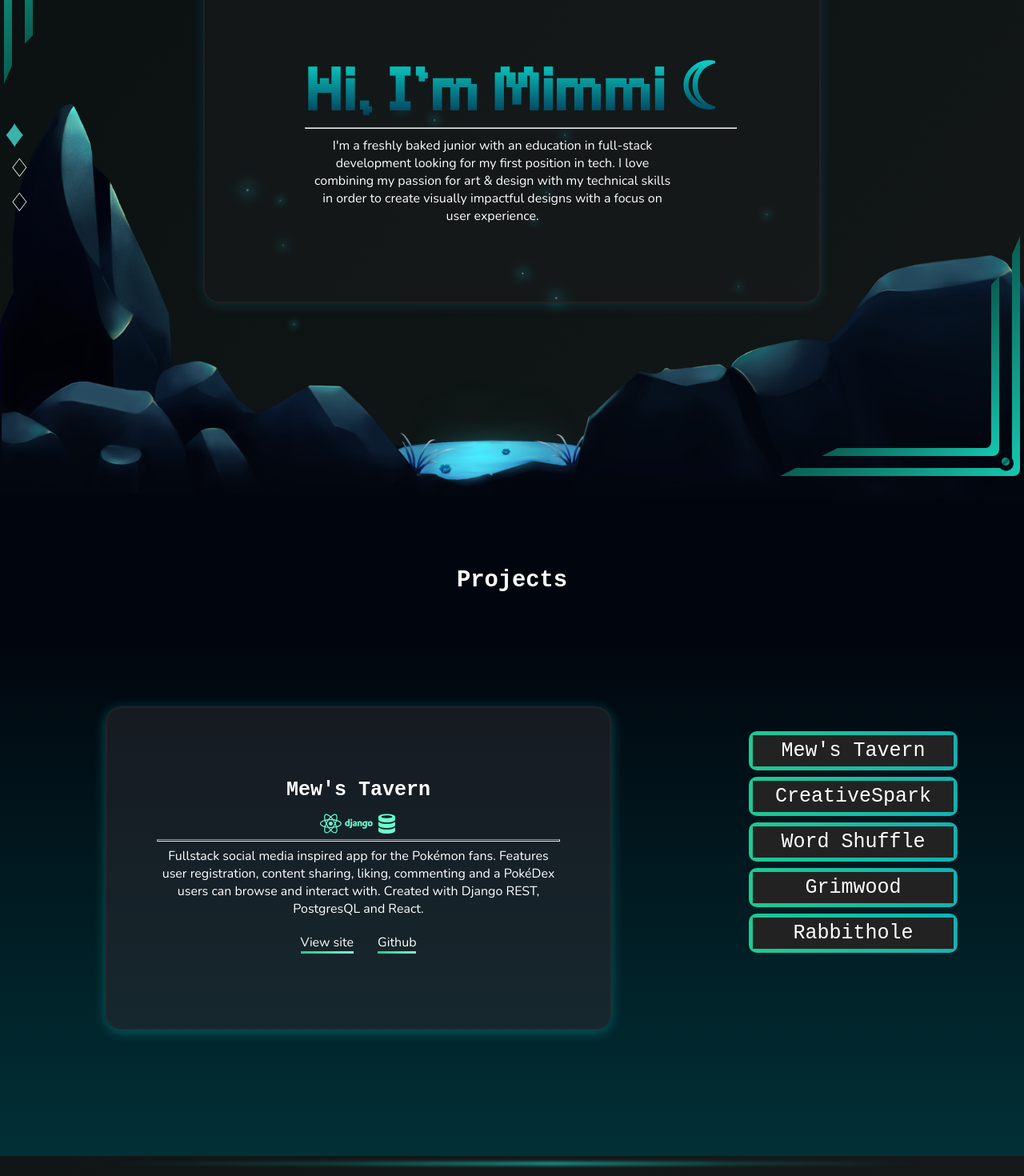
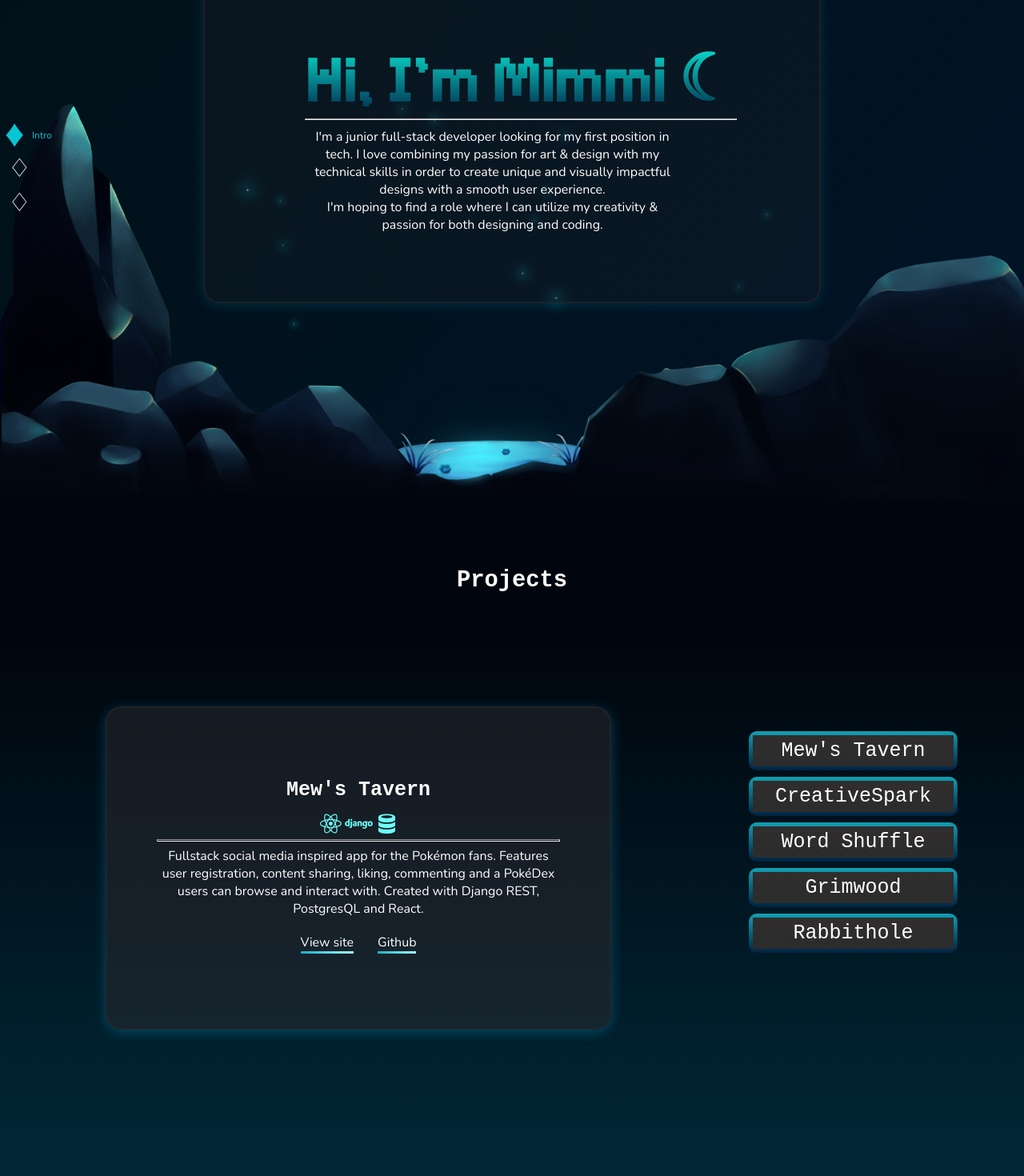
Before and after one commit to Stockman-Jr/react-portfolio, a React (Create React App) app in the folder main/: page / in a window 1280 px wide. Shown: the part 200-1670 px from the top of the page at 80% size. Built offline with nearby package versions, Linux system fonts and the light colour scheme.

Commit message:
add and update styles

```diff
--- a/main/src/App.js
+++ b/main/src/App.js
@@ -10,7 +10,6 @@ function App() {
     <div className="App">
       {/* <SvgBorders /> */}
       <ContactMenu />
-      <SvgBorders />
 
       <PageSections />
     </div>
--- a/main/src/components/Fireflies.js
+++ b/main/src/components/Fireflies.js
@@ -43,6 +43,7 @@ const Firefly = () => {
 
   React.useEffect(() => {
     moveFirefly();
+    console.log(window.innerWidth);
   }, []);
 
   return (
--- a/main/src/components/Section.js
+++ b/main/src/components/Section.js
@@ -6,13 +6,7 @@ function Section({ id, children }) {
   const inView = useInView(ref);
 
   return (
-    <motion.div
-      ref={ref}
-      id={`section-${id}`}
-      initial={{ opacity: 0 }}
-      animate={{ opacity: inView ? 1 : 0 }}
-      transition={{ duration: 0.8 }}
-    >
+    <motion.div ref={ref} id={`section-${id}`}>
       {children}
     </motion.div>
   );
--- a/main/src/pages/AboutSection.js
+++ b/main/src/pages/AboutSection.js
@@ -6,7 +6,7 @@ import SkillBar from "../components/SkillBar";
 function AboutSection(props) {
   const { currentPage } = props;
   return (
-    <section className={styles.Main}>
+    <section className={`${styles.Main} ${styles.BgGradReverse}`}>
       <h1>About</h1>
       <div className={styles.InnerContainer}>
         <div className={styles.Skills}>
--- a/main/src/pages/IntroSection.js
+++ b/main/src/pages/IntroSection.js
@@ -45,11 +45,12 @@ function IntroSection(props) {
 
           <div className={styles.AboutText}>
             <span>
-              I'm a freshly baked junior with an education in full-stack
-              development looking for my first position in tech. I love
-              combining my passion for art & design with my technical skills in
-              order to create visually impactful designs with a focus on user
-              experience.
+              I'm a junior full-stack developer looking for my first position in
+              tech. I love combining my passion for art & design with my
+              technical skills in order to create unique and visually impactful
+              designs with a smooth user experience. <br />
+              I'm hoping to find a role where I can utilize my creativity &
+              passion for both designing and coding.
             </span>
           </div>
         </div>
--- a/main/src/pages/PageSections.js
+++ b/main/src/pages/PageSections.js
@@ -5,6 +5,7 @@ import ProjectsSection from "./ProjectsSection";
 import AboutSection from "./AboutSection";
 import Section from "../components/Section";
 import { useScrollY } from "../hooks/ScrollHook";
+import { motion } from "framer-motion";
 import Fireflies from "../components/Fireflies";
 
 function PageSections() {
@@ -57,14 +58,37 @@ function PageSections() {
   return (
     <>
       <div className={styles.Anchors}>
+        <div className={styles.IntroAnchor}>
           <span
             onClick={() => handlePageClick(0)}
             className={currentPage === 0 ? styles.Active : styles.Inactive}
-        ></span>
+          ></span>{" "}
+          <motion.small
+            className={styles.PageName}
+            initial={{ opacity: 0 }}
+            animate={{ opacity: currentPage === 0 ? 1 : 0 }}
+            transition={{ duration: 0.8 }}
+          >
+            {" "}
+            Intro
+          </motion.small>
+        </div>
+
+        <div className={styles.IntroAnchor}>
           <span
             onClick={() => handlePageClick(1)}
             className={currentPage === 1 ? styles.Active : styles.Inactive}
-        ></span>
+          ></span>{" "}
+          <motion.small
+            className={styles.PageName}
+            initial={{ opacity: 0 }}
+            animate={{ opacity: currentPage === 1 ? 1 : 0 }}
+            transition={{ duration: 0.8 }}
+          >
+            {" "}
+            Projects
+          </motion.small>
+        </div>
         <span
           onClick={() => handlePageClick(2)}
           className={currentPage === 2 ? styles.Active : styles.Inactive}
@@ -79,7 +103,7 @@ function PageSections() {
         <Section id={1}>
           <ProjectsSection currentPage={currentPage} />
         </Section>
-        <hr className={styles.Divider} />
+
         <Section id={2}>
           <AboutSection currentPage={currentPage} />
         </Section>
--- a/main/src/styles/Fireflies.module.css
+++ b/main/src/styles/Fireflies.module.css
@@ -6,6 +6,6 @@
 }
 
 .Fireflies {
-    width: 100%;
+    width: 80%;
     height: 100%;
 }
--- a/main/src/styles/PageSections.module.css
+++ b/main/src/styles/PageSections.module.css
@@ -3,7 +3,7 @@
     position: relative;
     width: 100%;
     background-color: #191a1b;
-    background: linear-gradient(309deg, rgb(24, 27, 27) 0%, rgb(11, 17, 17) 100%);
+    background: linear-gradient(309deg, rgb(0, 22, 49) 0%, rgb(2, 17, 24) 100%);
 }
 
 .Anchors {
@@ -28,6 +28,17 @@
     transform: scale(1);
     transition: all 0.8s ease-in;
   }
+  .IntroAnchor {
+    display: flex;
+  }
+
+  .PageName {
+    font-size: 12px;
+    position: absolute;
+    left: 30px;
+    color: #08c5d3;
+    margin-top: 15px;
+  }
 
 .Inactive{
     color: white;
@@ -38,7 +49,7 @@
 }
 
 .Active {
-    color: rgb(58, 179, 172);
+    color: #08c5d3;
     font-size: 2em;
     position: sticky;
     z-index: 1000;
--- a/main/src/styles/Sections.module.css
+++ b/main/src/styles/Sections.module.css
@@ -19,17 +19,13 @@
     background-position-x: center;
 }
 
-.MainBgUp {
-    background-image: url('../assets/forestup1.png');
-    background-repeat: no-repeat;
-    background-size: cover;
-    background-position: center;
+.BgGrad {
+    background: linear-gradient(to bottom, rgb(1, 6, 14) 20%, rgb(1, 39, 54) 100%);
 }
 
-.BgGrad {
-    background: linear-gradient(to bottom, rgb(1, 6, 14) 20%, rgb(1, 48, 54) 100%);
+.BgGradReverse {
+    background: linear-gradient(to bottom, rgb(1, 39, 54) 20%, rgb(1, 6, 14) 100%);
 }
-
 
 .Content {
     width: 60%;
@@ -126,12 +122,12 @@ h1 {
     height: 400px;
     border-radius: 20px;
     border: 2px solid #2b2b2b86;
-    box-shadow: 0 3px 15px rgba(12, 235, 235, 0.3);
+    box-shadow: 0 3px 15px rgba(12, 183, 235, 0.3);
     background-color: rgba(44, 43, 48, 0.5);
 }
 
 .Details svg {
-    color: #6bffce;
+    color: #6bfff8;
     font-size: 35px;
 }
 
@@ -159,12 +155,23 @@ h1 {
     padding: 5px;
     margin-bottom: 8px;
     border: 5px solid transparent;
-    background: linear-gradient(#222, #222),
-    linear-gradient(to left, rgb(17, 179, 179), rgb(30, 201, 144));
-               background-origin: padding-box, border-box;
+    background: linear-gradient(#302d2d, #2c2c2c),
+    linear-gradient(to bottom, rgb(17, 160, 179), rgb(1, 34, 65));
+    background-origin: padding-box, border-box;
     background-position: 100% 100%;
     background-size: 100% 100%;
     background-repeat: no-repeat;
+}
+
+.ProjectList li:hover {
+    border: 5px solid transparent;
+    background: linear-gradient(#222, #222),
+    linear-gradient(to left, rgb(1, 34, 65), rgb(17, 160, 179));
+    background-origin: padding-box, border-box;
+    background-position: 100% 100%;
+    background-size: 100% 100%;
+    background-repeat: no-repeat;
+
 }
 
 .ProjectIcons {
@@ -196,11 +203,11 @@ h1 {
 }
 
 .BorderGreen {
-    border-image-source: linear-gradient(to left, rgb(127, 243, 204), rgb(30, 201, 144));
+    border-image-source: linear-gradient(to left, rgb(166, 255, 255), rgb(21, 174, 201));
 }
 
 .BorderGreen:hover {
-    border-image-source: linear-gradient(to left, rgb(166, 255, 255), rgb(21, 174, 201));
+    border-image-source: linear-gradient(to left, rgb(21, 174, 201), rgb(166, 255, 255));
     transition: border-image-source 0.5s ease-in;
 }
 
```
Also changed, not shown: 2 other files (tests, documents, lock files or other folders). Lines whose indentation alone changed are shown as unchanged.
